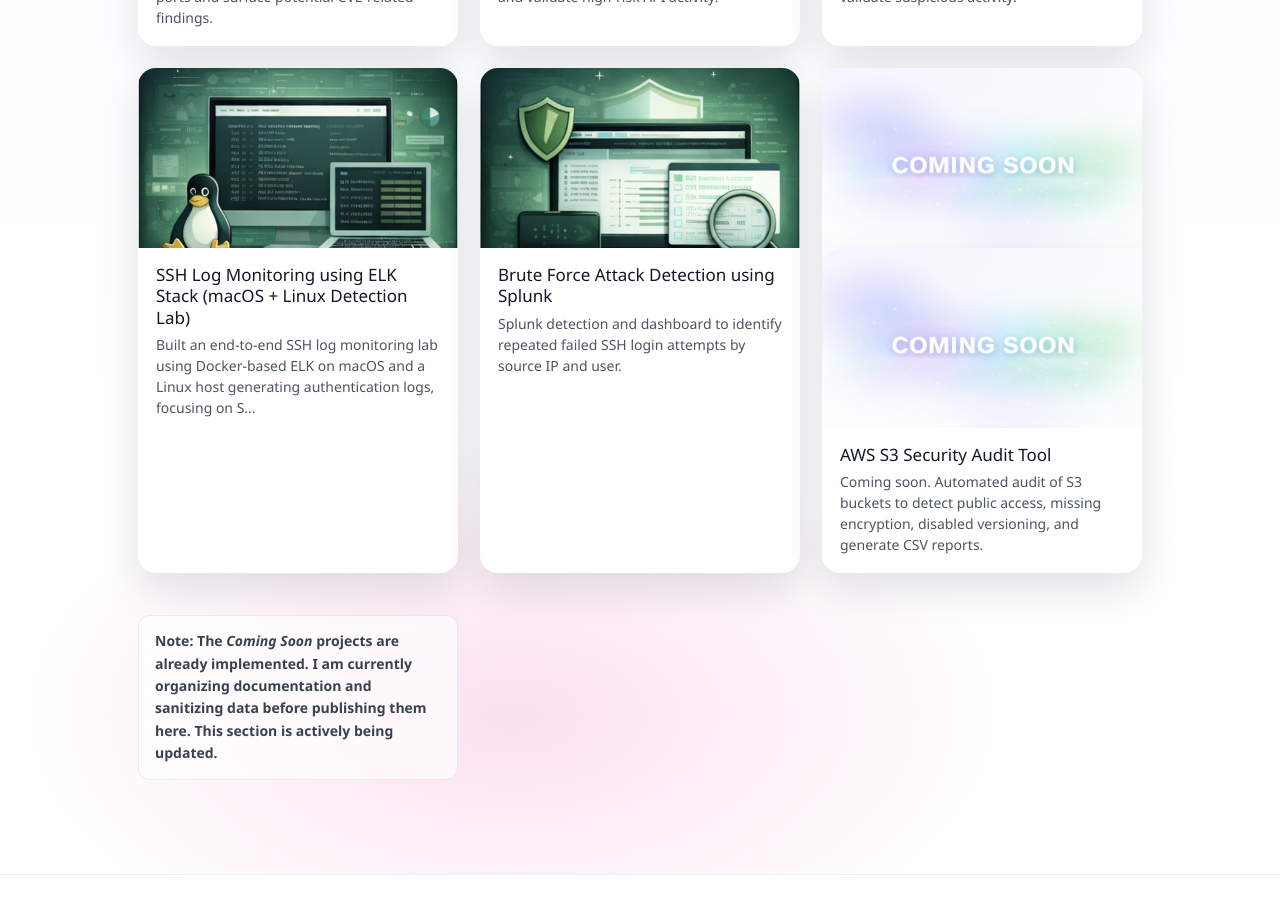
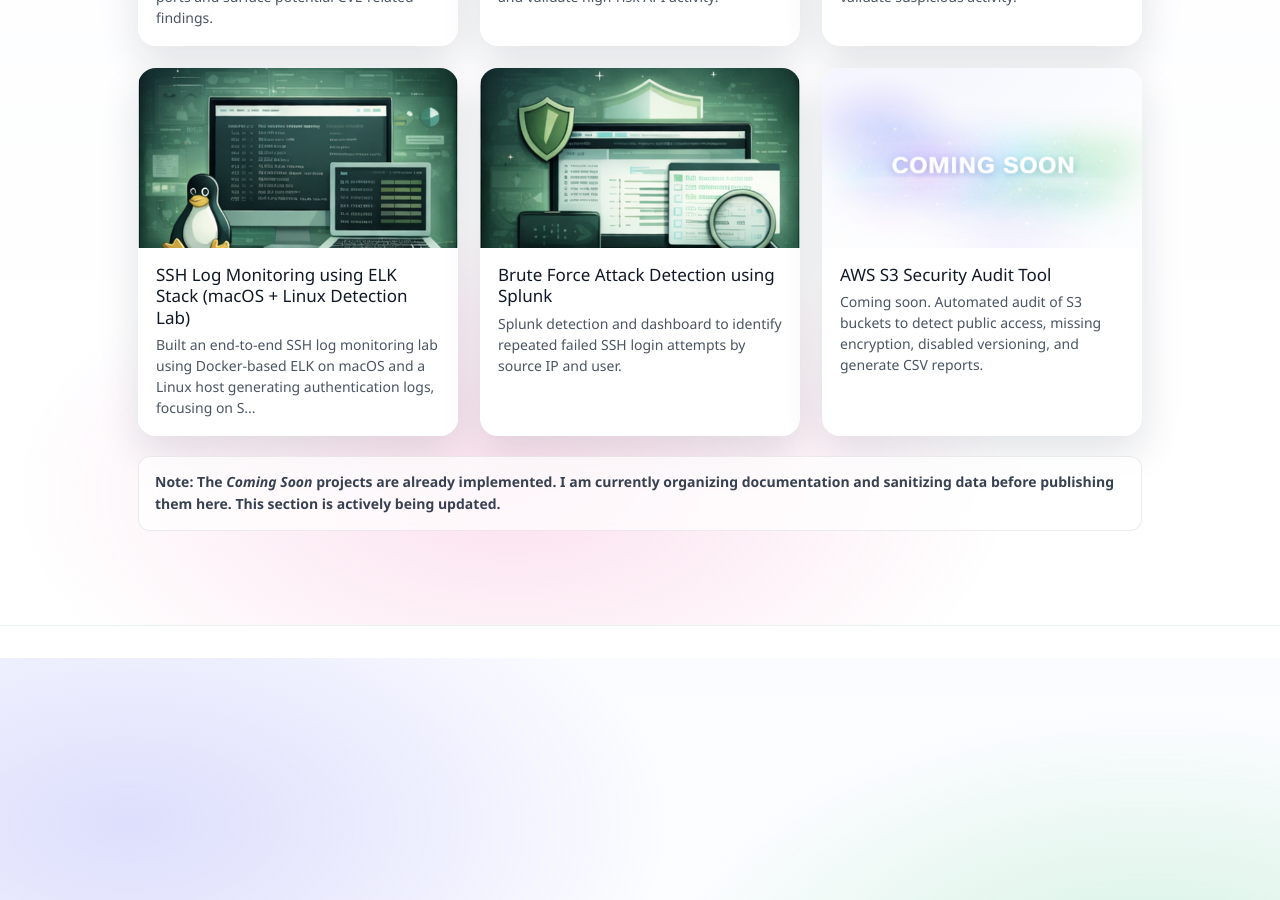
Before and after one commit to SinghPallavi819/singhpallavi819.github.io, a Jekyll site: the page built from index.html, in a window 1280 px wide and 900 px high, scrolled down 997 px. Built offline with Jekyll 4.4.1, drawn with Linux system fonts in a browser that asks for light colours; nearby versions of some CDN libraries; the list of posts is cut into pages by our own code.

Commit message:
Update index.html

```diff
--- a/index.html
+++ b/index.html
@@ -296,11 +296,6 @@
           class="project-image"
           style="background-image: url('{{ '/assets/images/coming-soon.png' | relative_url }}');"
         ></div>
-      <div class="project-card">
-        <div
-          class="project-image"
-          style="background-image: url('{{ '/assets/images/coming-soon.png' | relative_url }}');"
-        ></div>
         <div class="project-body">
           <h3>AWS S3 Security Audit Tool</h3>
           <p>
```
